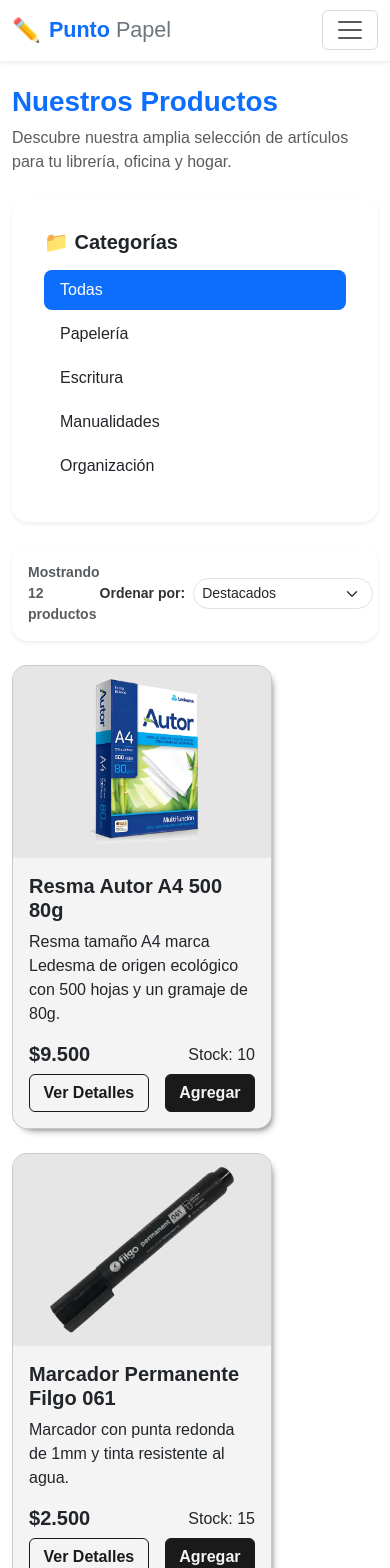
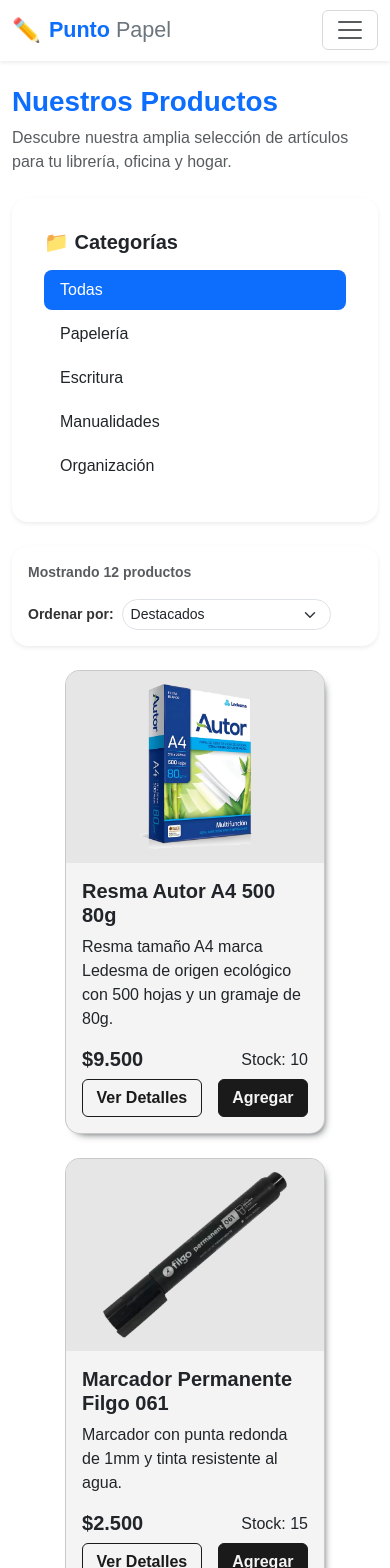
Before and after one commit to lorenaegajardo/punto-papel, a React (Vite) app: page /productos in a window 390 px wide. Shown: the top 1568 px of the page. Built offline with nearby package versions, Linux system fonts and the light colour scheme.

Commit message:
se corrigió justificado de productos para que en celulares y tablets se mantengan centrados

```diff
--- a/src/pages/Productos.jsx
+++ b/src/pages/Productos.jsx
@@ -65,7 +65,7 @@
         {/* SECCIÓN PRINCIPAL DE PRODUCTOS (Columna derecha) */}
         <Col lg={9}>
           {/* BARRA SUPERIOR CON CONTADOR Y DESPLEGABLE DE ORDEN */}
-          <div className="d-flex justify-content-between align-items-center mb-4 bg-white p-3 rounded-4 shadow-sm">
+          <div className="d-flex justify-content-between align-items-center mb-4 bg-white p-3 rounded-4 shadow-sm flex-wrap gap-3">
             <span className="text-muted small fw-semibold">
               Mostrando {productosOrdenados.length} productos
             </span>
@@ -95,14 +95,16 @@
               <h5>No hay productos disponibles en esta categoría.</h5>
             </div>
           ) : (
-            <Row className="g-4">
+            <Row className="g-4 justify-content-center">
               {productosOrdenados.map((p) => (
-                <Col sm={6} xl={4} key={p.id} className="d-flex align-items-stretch">
-                  <ProductoCard
-                    producto={p}
-                    agregarAlCarrito={agregarAlCarrito}
-                    cantidadEnCarrito={carrito.find((item) => item.id === p.id)?.cantidad || 0}
-                  />
+                <Col xs={12} sm={6} xl={4} key={p.id} className="d-flex justify-content-center align-items-stretch">
+                  <div className="w-150" style={{ maxWidth: "350px" }}>
+                    <ProductoCard
+                      producto={p}
+                      agregarAlCarrito={agregarAlCarrito}
+                      cantidadEnCarrito={carrito.find((item) => item.id === p.id)?.cantidad || 0}
+                    />
+                  </div>
                 </Col>
               ))}
             </Row>
```
